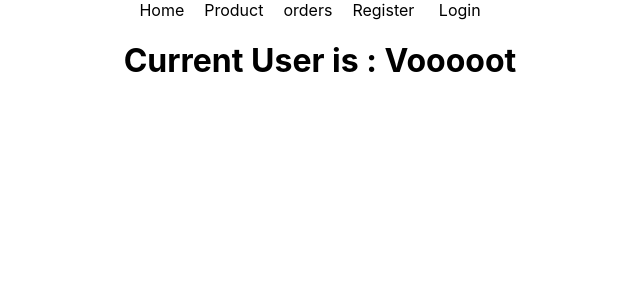
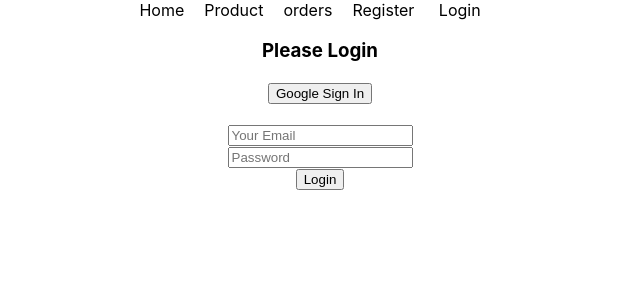
Before and after one commit to bdavijit/warehouse-management-client-side, a React (Create React App) app: page / in a window 1280 px wide. Shown: the top 300 px of the page, without its empty margins (320-960 px from the left). Built offline with nearby package versions, Linux system fonts and the light colour scheme; no server answers.

Commit message:
private route

```diff
--- a/src/Components/Home/Home.js
+++ b/src/Components/Home/Home.js
@@ -1,12 +1,17 @@
 import React from 'react';
 import useFirebase from '../../Hooks/useFirebase';
+import Login from '../Login/Login';
 
 const Home = () => {
 
   const { user } = useFirebase();
     return (
         <div>
-          <h1>Current User is : {user ? user.displayName : "Vooooot"}</h1>
+          {user
+          ?
+           <h1>Current User is : {user ? user.displayName : "Vooooot"}</h1>
+           :
+           <Login/>}
         </div>
     );
 };
--- a/src/Components/Orders/Order.js
+++ b/src/Components/Orders/Order.js
@@ -3,7 +3,7 @@ import React from 'react';
 const Order = () => {
     return (
         <div>
-           <h1>This is a order page</h1>
+          <h1>This is a order page</h1>
         </div>
     );
 };
```
